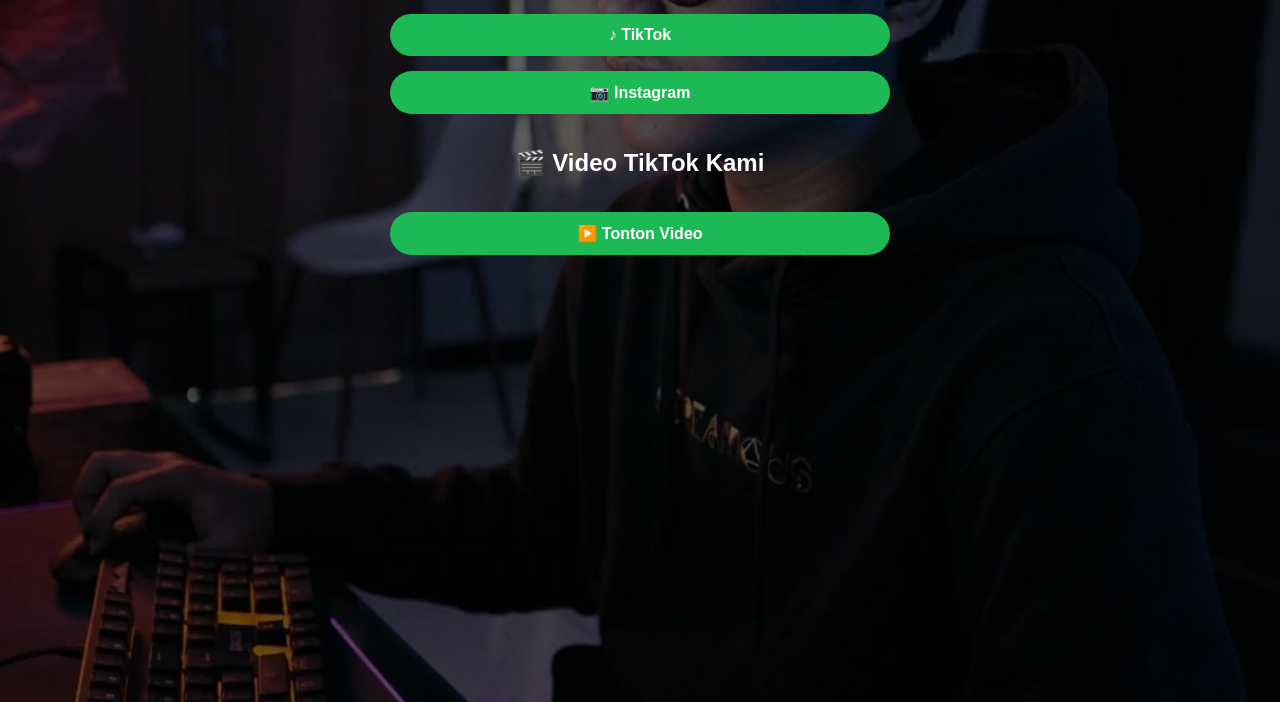
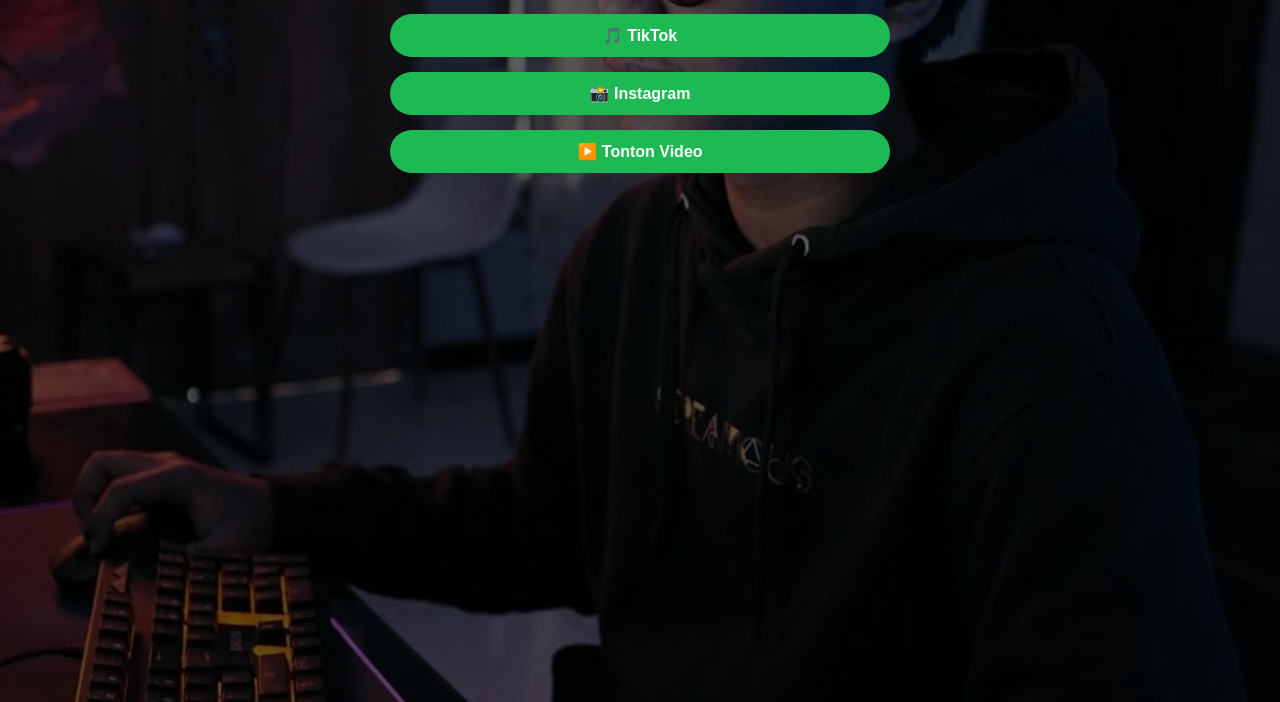
Before and after one commit to Machaselano/Link, a plain HTML site: page index.html in a window 1280 px wide. Shown: the part 98-800 px from the top of the page. Drawn offline with Linux system fonts and the light colour scheme.

Commit message:
index.html

```diff
--- a/index.html
+++ b/index.html
@@ -3,20 +3,19 @@
 <head>
   <meta charset="UTF-8">
   <meta name="viewport" content="width=device-width, initial-scale=1">
-  <title>Project BySuncan</title>
+  <title>BySuncan | Link</title>
   <link rel="stylesheet" href="style.css">
 </head>
 <body>
   <div class="container">
-    <img src="gambar/profil.png" alt="Foto Profil" class="profil">
-    <h1>BySuncan</h1>
-
-    <div class="link-list">
-      <a href="https://www.tiktok.com/@bysuncan?_t=ZS-8yI8CuUyrwr&_r=1" target="_blank" class="link-btn">♪ TikTok</a>
-      <a href="https://www.instagram.com/bysuncan?igsh=bTZ6aTh6c3FxaG1q" target="_blank" class="link-btn">📷 Instagram</a>
-       <h2>🎬 Video TikTok Kami</h2>
-       <a href="https://www.tiktok.com/@BySuncan/video/7362176310119709954" target="_blank" class="link-btn">▶️ Tonton Video</a>
-
+    <div class="card">
+      <img src="profil.png" alt="Foto Profil" class="profil">
+      <h1>BySuncan</h1>
+      <div class="link-list">
+        <a href="https://www.tiktok.com/@bysuncan" target="_blank" class="link-btn">🎵 TikTok</a>
+        <a href="https://www.instagram.com/bysuncan" target="_blank" class="link-btn">📸 Instagram</a>
+        <a href="https://www.tiktok.com/@bysuncan/video/7362176310119709954" target="_blank" class="link-btn">▶️ Tonton Video</a>
+      </div>
     </div>
   </div>
 </body>
```
